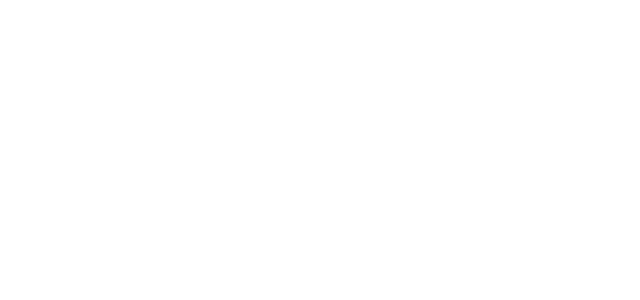
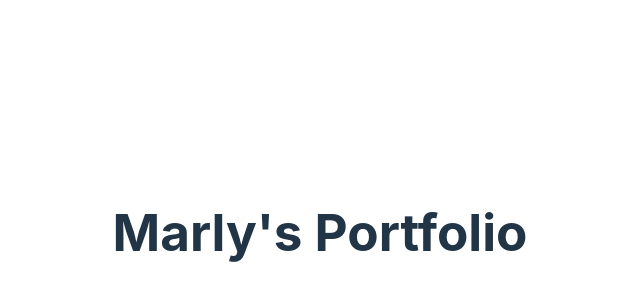
Before and after one commit to MarlyV1/react-portfolio, a React (Vite) app in the folder react-portfolio/: page / in a window 1280 px wide. Shown: the part 168-468 px from the top of the page, without its empty margins (320-960 px from the left). Built offline with nearby package versions, Linux system fonts and the light colour scheme.

Commit message:
updated the header component and imported it into app.jsx

```diff
--- a/react-portfolio/src/App.jsx
+++ b/react-portfolio/src/App.jsx
@@ -2,11 +2,11 @@
 import reactLogo from './assets/react.svg'
 import viteLogo from '/vite.svg'
 import './App.css'
-
+import Header from './components/Header';
 function App() {
   return (
     <>
-
+      <Header />
     </>
   )
 }
--- a/react-portfolio/src/components/Header.jsx
+++ b/react-portfolio/src/components/Header.jsx
@@ -0,0 +1,9 @@
+function Header() {
+    return (
+        <header>
+            <h1>Marly's Portfolio</h1>
+        </header>
+    );
+}
+
+export default Header;
```
